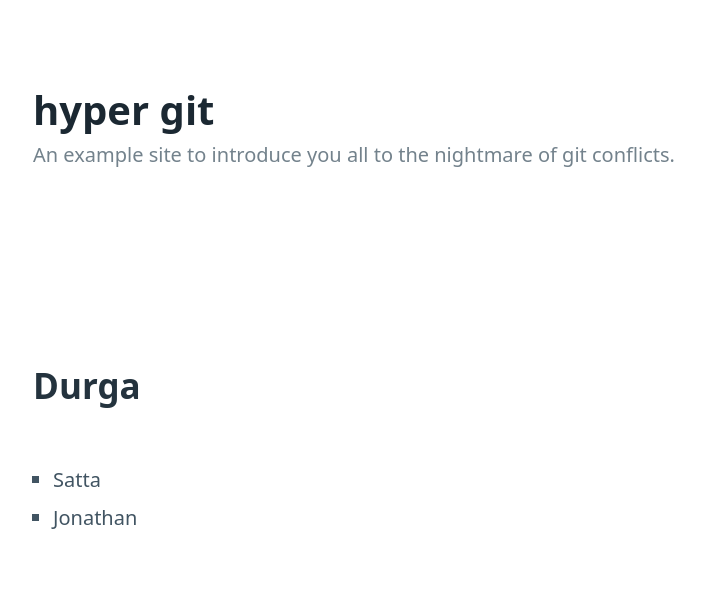
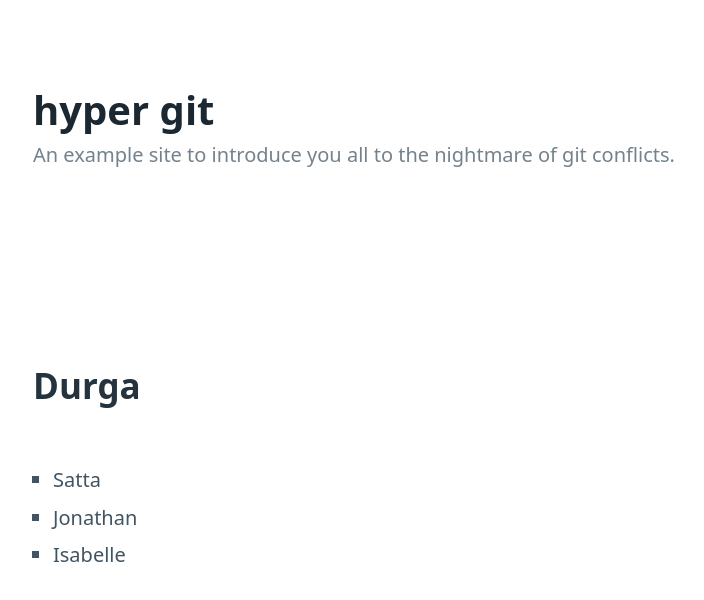
Before and after one commit to kwaimind/hyper-git, a website: page index.html in a window 1280 px wide. Shown: the whole page, without its empty margins (42-746 px from the left). Drawn offline with nearby package versions, Linux system fonts and the light colour scheme.

Commit message:
added isabelles name

```diff
--- a/index.html
+++ b/index.html
@@ -24,6 +24,7 @@
     <ul>
       <li>Satta</li>
       <li>Jonathan</li>
+      <li>Isabelle</li>
     </ul>
   </main>
 </body>
```
